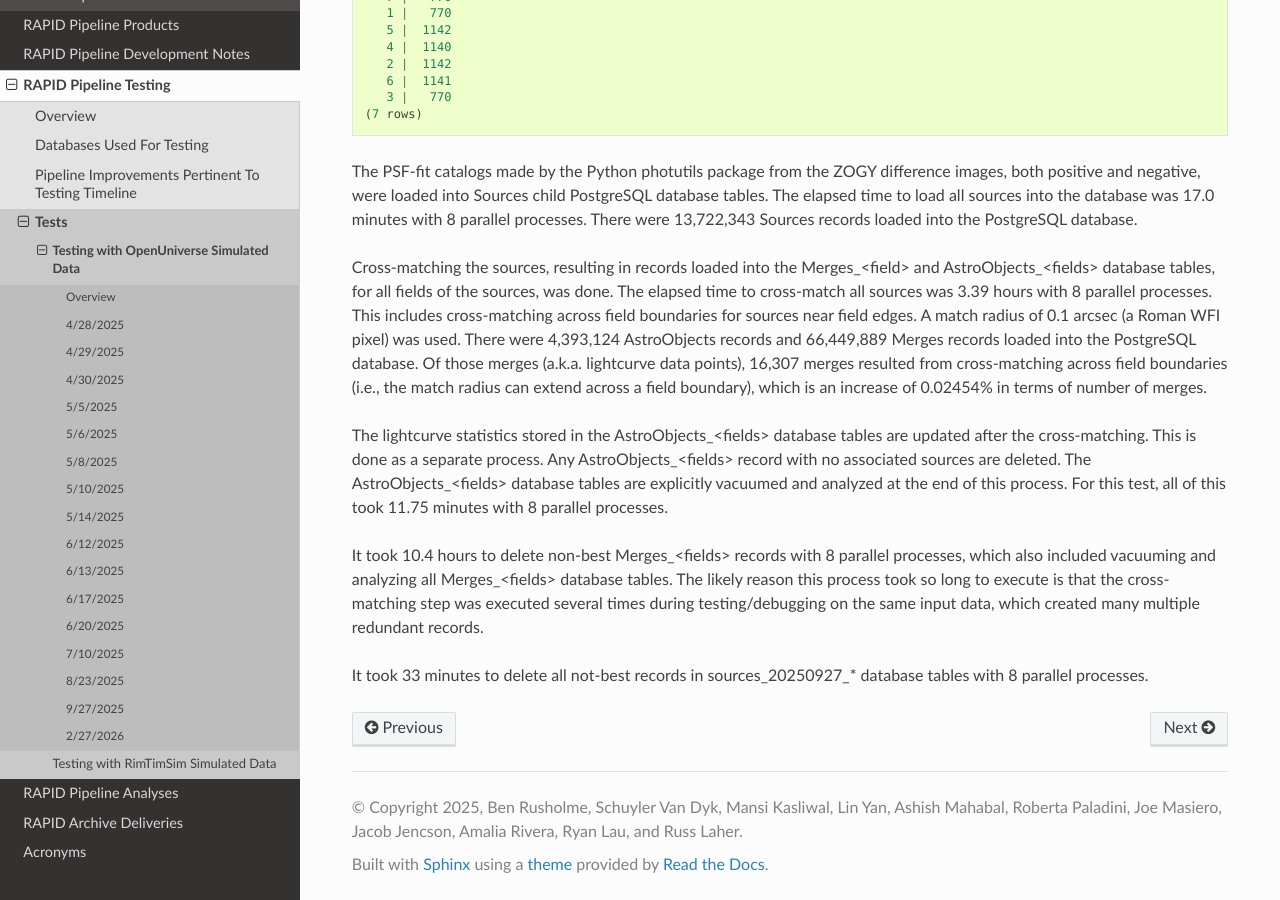
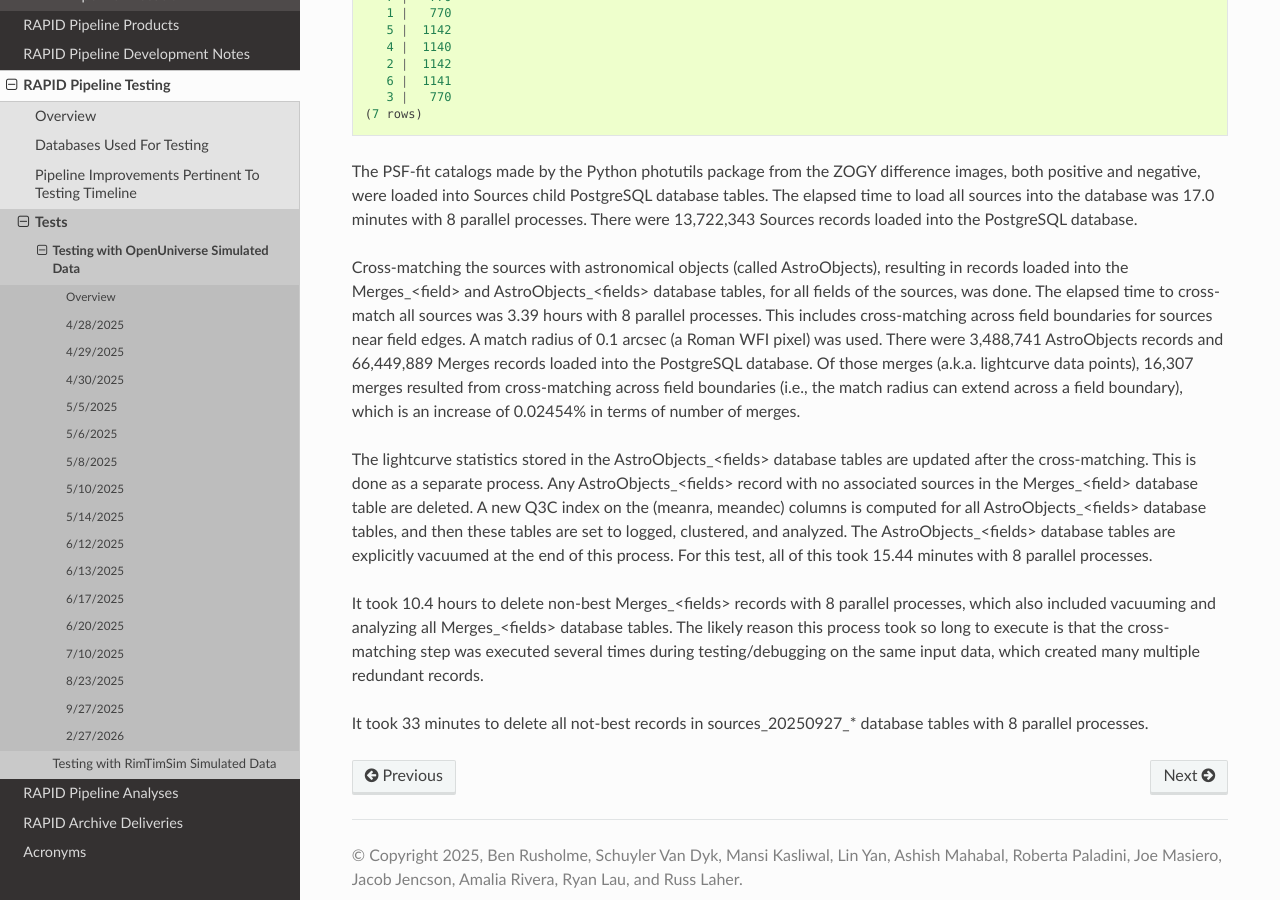
Before and after one commit to Caltech-IPAC/rapid, a Sphinx documentation site: the page built from docs/source/dev/openuniv_tests.rst, in a window 1280 px wide and 900 px high, scrolled down 32048 px. Built offline with Sphinx 7.4.7 and the Read the Docs theme 3.1.0, drawn with Linux system fonts in a browser that asks for light colours.

```diff
--- a/docs/source/dev/openuniv_tests.rst
+++ b/docs/source/dev/openuniv_tests.rst
@@ -1201,21 +1201,24 @@
 The elapsed time to load all sources into the database was 17.0 minutes with 8 parallel processes.
 There were 13,722,343 Sources records loaded into the PostgreSQL database.
 
-Cross-matching the sources, resulting in records loaded into the Merges_<field> and
+Cross-matching the sources with astronomical objects (called AstroObjects),
+resulting in records loaded into the Merges_<field> and
 AstroObjects_<fields> database tables, for all fields of the sources, was done.
 The elapsed time to cross-match all sources was 3.39 hours with 8 parallel processes.
 This includes cross-matching across field boundaries for sources near field edges.
 A match radius of 0.1 arcsec (a Roman WFI pixel) was used.
-There were 4,393,124 AstroObjects records and 66,449,889 Merges records loaded
+There were 3,488,741 AstroObjects records and 66,449,889 Merges records loaded
 into the PostgreSQL database.  Of those merges (a.k.a. lightcurve data points), 16,307 merges
 resulted from cross-matching across field boundaries (i.e., the match radius can extend
 across a field boundary), which is an increase of 0.02454% in terms of number of merges.
 
 The lightcurve statistics stored in the AstroObjects_<fields> database tables are updated after the
 cross-matching.  This is done as a separate process.  Any AstroObjects_<fields> record with
-no associated sources are deleted.
-The AstroObjects_<fields> database tables are explicitly vacuumed and analyzed at the end of this process.
-For this test, all of this took 11.75 minutes with 8 parallel processes.
+no associated sources in the Merges_<field> database table are deleted.
+A new Q3C index on the (meanra, meandec) columns is computed for all AstroObjects_<fields> database tables,
+and then these tables are set to logged, clustered, and analyzed.
+The AstroObjects_<fields> database tables are explicitly vacuumed at the end of this process.
+For this test, all of this took 15.44 minutes with 8 parallel processes.
 
 It took 10.4 hours to delete non-best Merges_<fields> records with 8 parallel processes,
 which also included vacuuming and analyzing all Merges_<fields> database tables.
```
